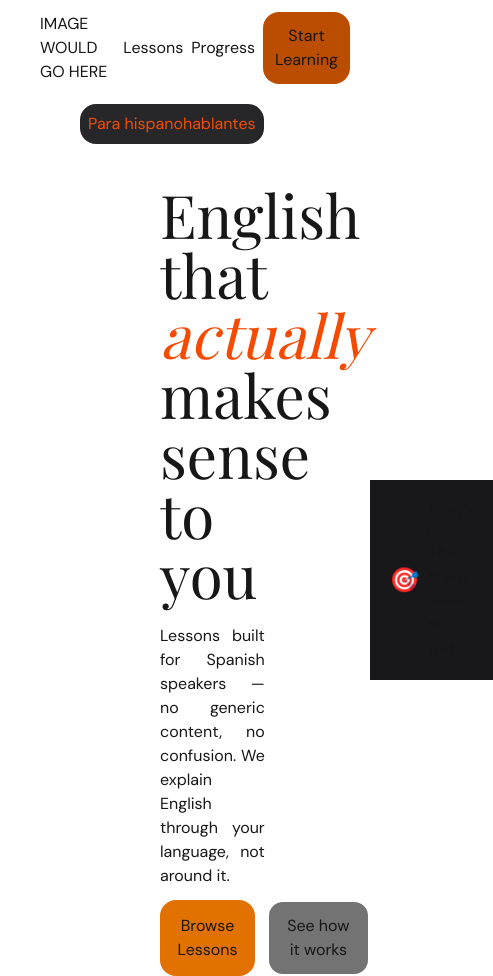
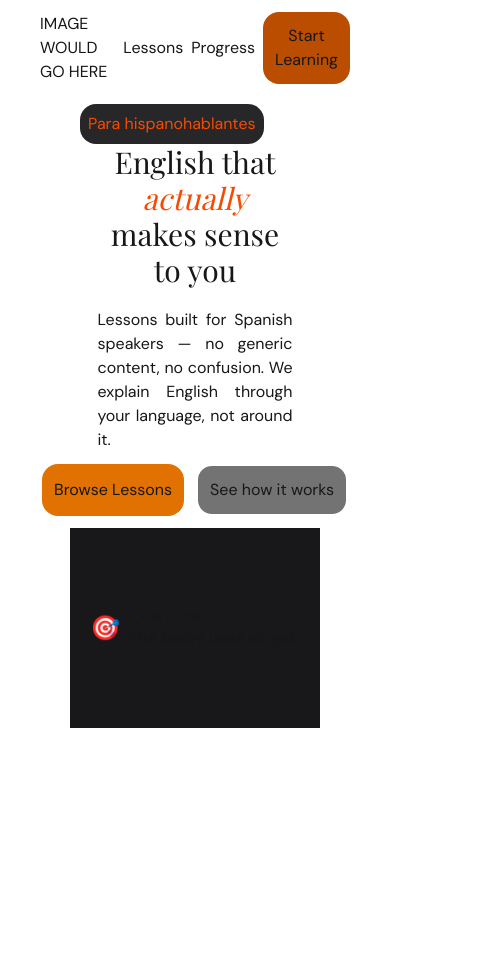
Before and after one commit to DelaO888/ingles-app, a Next.js app: page / in a window 390 px wide. Shown: the whole page, 493 px wide, since content can reach past the window. After the commit the page ends 844 px from the top, so only its background shows below. Built offline with nearby package versions, Linux system fonts and the light colour scheme; a web font is replaced by a local one.

Commit message:
added some responsiveness to page and card tsx

```diff
--- a/app/components/Card.tsx
+++ b/app/components/Card.tsx
@@ -5,7 +5,7 @@ type CardProps = {
 
 export default function Card({cardTitle, cardBody} : CardProps){
     return(
-         <div className="bg-zinc-900 p-5 gap-2 w-100 h-50 flex justify-center items-center">
+         <div className="bg-zinc-900 p-5 gap-2 mt-3 md:w-100 h-50 flex justify-center items-center">
 
          <span className="text-2xl">🎯</span>
 
--- a/app/page.tsx
+++ b/app/page.tsx
@@ -20,9 +20,9 @@ export default function Home() {
        <button className="rounded-2xl ml-20 md:ml-40 mt-5 bg-zinc-800 text-orange-600 p-2">Para hispanohablantes</button>
 
 
-     <div className="flex mt-10 justify-between items-center px-40">
-        <div>
-          <h1 className="text-6xl w-[50%]">English that <span className="bold italic text-orange-600 text-6xl">actually</span> makes sense to you </h1>
+     <div className="flex flex-col items-center md:flex-row md:flex md:mt-10 md:justify-between md:items-center md:px-40">
+        <div className="flex flex-col justify-center items-center md:block">
+          <h1 className="text-3xl md:text-6xl w-[50%] text-center md:text-left">English that <span className="bold italic text-orange-600 text-3xl md:text-6xl">actually</span> makes sense to you </h1>
           <p className="w-[50%] mt-5 text-justify">Lessons built for Spanish speakers — no generic content, no confusion. We explain English through your language, not around it.</p>
           <div className="flex gap-3 mt-3">
             <button className="bg-amber-600 rounded-2xl p-3 hover:cursor-pointer">Browse Lessons</button>
```
